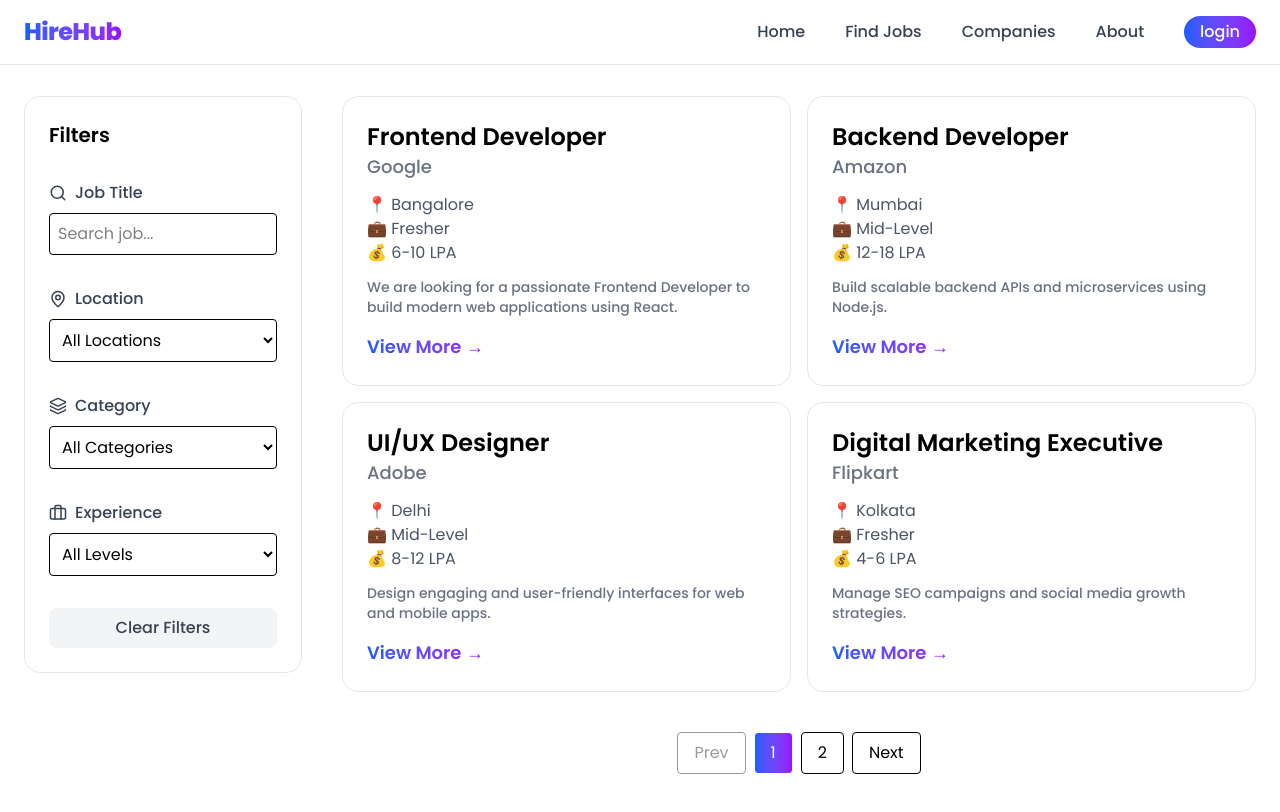
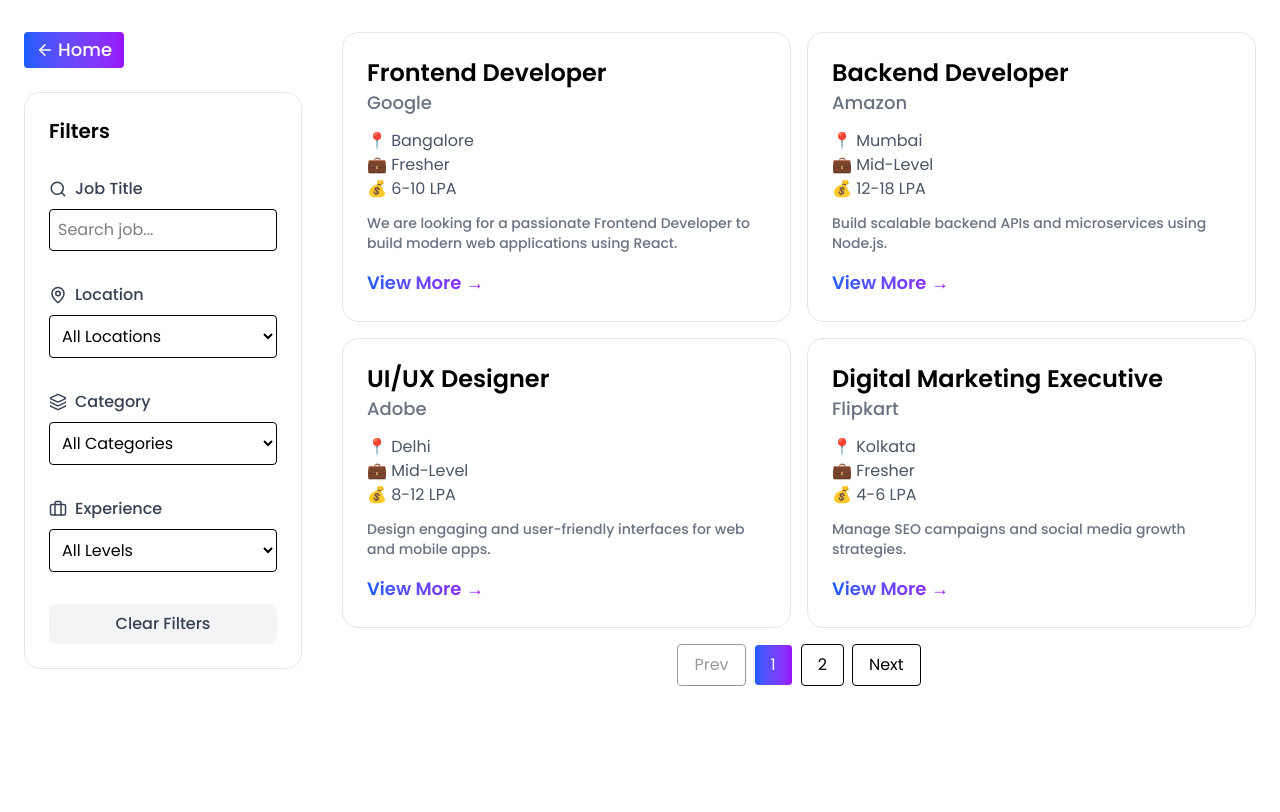
Before and after one commit to MahatoAmaR2/job-board-portal, a React (Vite) app in the folder Frontend/: page /jobs in a window 1280 px wide. Shown: the top 812 px of the page. Built offline with nearby package versions, Linux system fonts and the light colour scheme.

Commit message:
change in job page ui

```diff
--- a/Frontend/src/App.jsx
+++ b/Frontend/src/App.jsx
@@ -1,13 +1,11 @@
 import React from 'react'
 import { Route, Routes } from 'react-router-dom'
-import Navbar from './components/Navbar'
 import Home from "./pages/Home"
 import JobsPage from './pages/JobsPage'
 
 const App = () => {
   return (
     <>
-      <Navbar />
       <Routes>
         <Route path="/" element={<Home/>} />
         <Route path="/jobs" element={<JobsPage/>} />
--- a/Frontend/src/components/jobs/SidebarFilter.jsx
+++ b/Frontend/src/components/jobs/SidebarFilter.jsx
@@ -1,4 +1,5 @@
-import { Search, MapPin, Briefcase, Layers } from "lucide-react";
+import { Search, MapPin, Briefcase, Layers, ArrowLeft } from "lucide-react";
+import { Link } from "react-router-dom";
 
 function SidebarFilter({
   search,
@@ -11,7 +12,15 @@
   setExperience,
 }) {
   return (
-    <div className="bg-white border border-gray-200 rounded-2xl p-6 sticky top-24 space-y-8">
+    <>
+      <Link
+        to="/"
+        className="flex items-center gap-1 mb-6 text-lg font-medium cursor-pointer bg-linear-to-r from-blue-600 to-purple-600 text-white px-3 py-1 rounded transition-colors duration-200 w-fit transform hover:scale-105"
+      >
+        <ArrowLeft size={18} />
+        <p>Home</p>
+      </Link>
+      <div className="bg-white border border-gray-200 rounded-2xl p-6 sticky  space-y-8">
         <h3 className="text-xl font-semibold">Filters</h3>
 
         <div>
@@ -92,6 +101,7 @@
           Clear Filters
         </button>
       </div>
+    </>
   );
 }
 
--- a/Frontend/src/pages/Home.jsx
+++ b/Frontend/src/pages/Home.jsx
@@ -5,17 +5,19 @@
 import TrustedCompanies from "../components/TrustedCompanies";
 import Subscribe from "../components/Subscribe";
 import Footer from "../components/Footer";
+import Navbar from "../components/Navbar";
 
 function Home() {
   return (
     <>
+      <Navbar />
       <Hero />
       <TrustedCompanies />
       <BrowseCategories />
-      <HowItWorks/>
-      <Feedback/>
+      <HowItWorks />
+      <Feedback />
       <Subscribe />
-      <Footer/>
+      <Footer />
     </>
   );
 }
--- a/Frontend/src/pages/JobsPage.jsx
+++ b/Frontend/src/pages/JobsPage.jsx
@@ -36,7 +36,7 @@
   const currentJobs = filteredJobs.slice(startIndex, startIndex + jobsPerPage);
 
   return (
-    <div className="max-w-7xl mx-auto px-6 py-24">
+    <div className="max-w-7xl mx-auto px-6 py-8">
       {/* Mobile Filter Button */}
       <div className="md:hidden mb-6">
         <button
@@ -71,7 +71,7 @@
           </div>
 
           {totalPages > 1 && (
-            <div className="flex justify-center items-center mt-10 gap-2">
+            <div className="flex justify-center items-center mt-4 gap-2">
               <button
                 disabled={currentPage === 1}
                 onClick={() => setCurrentPage((prev) => prev - 1)}
```
Lines whose indentation alone changed are shown as unchanged.
